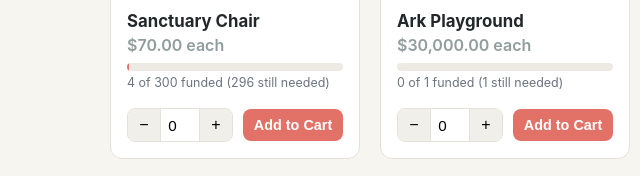
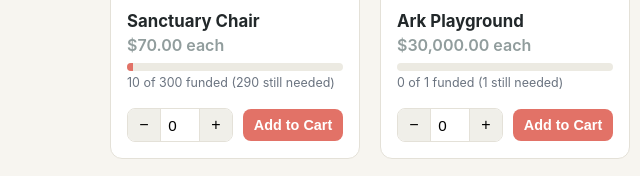
Before and after one commit to trailsidechurch/moving, a plain HTML site: page index.html in a window 1280 px wide. Shown: the part 1144-1320 px from the top of the page, 0-640 px from the left. Drawn offline with Linux system fonts and the light colour scheme.

Commit message:
Update funded amount for Sanctuary Chair

```diff
--- a/index.html
+++ b/index.html
@@ -484,7 +484,7 @@ const ITEMS = [
     price: 70,
     photo: "https://comforteksamples.com/cdn/shop/products/7701-x-aw20-black-marble-hero-BG.jpg",
     goal: 300,
-    funded: 4
+    funded: 10
   },
 {
     id: "ark-playground",
```
